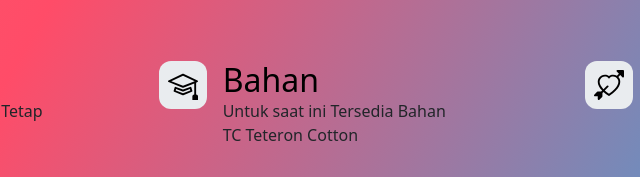
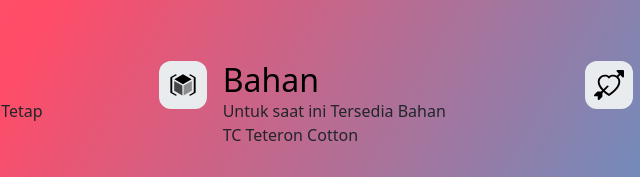
Before and after one commit to Rafaerin/Surya-Toko, a plain HTML site: page index.html in a window 1280 px wide. Shown: the part 623-800 px from the top of the page, 280-920 px from the left. Drawn offline with nearby package versions, Linux system fonts and the light colour scheme; files whose address does not match are found by name.

Commit message:
ganti svg

```diff
--- a/index.html
+++ b/index.html
@@ -110,10 +110,11 @@
             </div>
             <div class="col d-flex align-items-start">
               <div class="icon-square text-body-emphasis bg-body-secondary d-inline-flex align-items-center justify-content-center fs-4 flex-shrink-0 me-3">
-                <svg xmlns="http://www.w3.org/2000/svg" height="30" fill="currentColor" class="bi bi-mortarboard" viewBox="0 0 16 16">
-                  <path d="M8.211 2.047a.5.5 0 0 0-.422 0l-7.5 3.5a.5.5 0 0 0 .025.917l7.5 3a.5.5 0 0 0 .372 0L14 7.14V13a1 1 0 0 0-1 1v2h3v-2a1 1 0 0 0-1-1V6.739l.686-.275a.5.5 0 0 0 .025-.917l-7.5-3.5ZM8 8.46 1.758 5.965 8 3.052l6.242 2.913L8 8.46Z"/>
-                  <path d="M4.176 9.032a.5.5 0 0 0-.656.327l-.5 1.7a.5.5 0 0 0 .294.605l4.5 1.8a.5.5 0 0 0 .372 0l4.5-1.8a.5.5 0 0 0 .294-.605l-.5-1.7a.5.5 0 0 0-.656-.327L8 10.466 4.176 9.032Zm-.068 1.873.22-.748 3.496 1.311a.5.5 0 0 0 .352 0l3.496-1.311.22.748L8 12.46l-3.892-1.556Z"/>
-                  </svg>
+                <svg width="800px" height="800px" viewBox="0 0 76 76" xmlns="http://www.w3.org/2000/svg" xmlns:xlink="http://www.w3.org/1999/xlink" version="1.1" baseProfile="full" enable-background="new 0 0 76.00 76.00" xml:space="preserve">
+                    <path fill="#000000" fill-opacity="0.701961" stroke-width="0.2" stroke-linejoin="round" d="M 24,46.9792L 24,31.5L 37,38.9286L 37,54.4271L 24,46.9792 Z "/>
+                    <path fill="#000000" fill-opacity="0.403922" stroke-width="0.2" stroke-linejoin="round" d="M 52,31.5L 52,46.9792L 39,54.4271L 39,38.9286L 52,31.5 Z "/>
+                    <path fill="#000000" fill-opacity="1" stroke-width="0.2" stroke-linejoin="round" d="M 38,21L 51.75,29L 38,37L 24.25,29L 38,21 Z M 21,49.5L 28.5078,53.8682L 26.5625,55L 26.4219,55L 18,50.1L 18,25.9001L 26.4219,21.0001L 26.5625,21.0001L 28.5078,22.1319L 21,26.5001L 21,49.5 Z M 54.9999,49.5L 55,26.5001L 47.4921,22.1319L 49.4375,21L 49.578,21L 58,25.9001L 57.9999,50.1L 49.578,55L 49.4375,55L 47.4921,53.8682L 54.9999,49.5 Z "/>
+                </svg>
 
               </div>
               <div>
```
